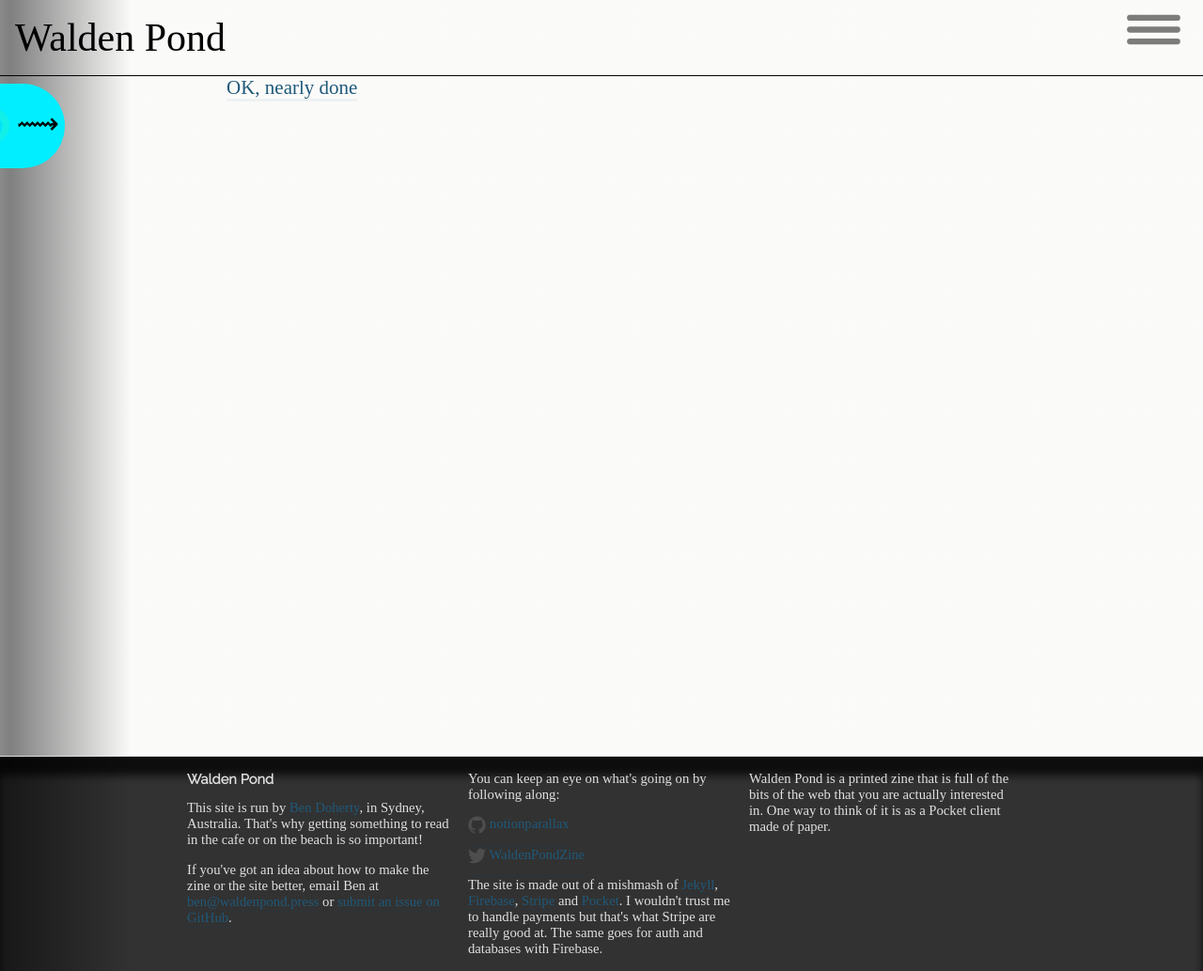
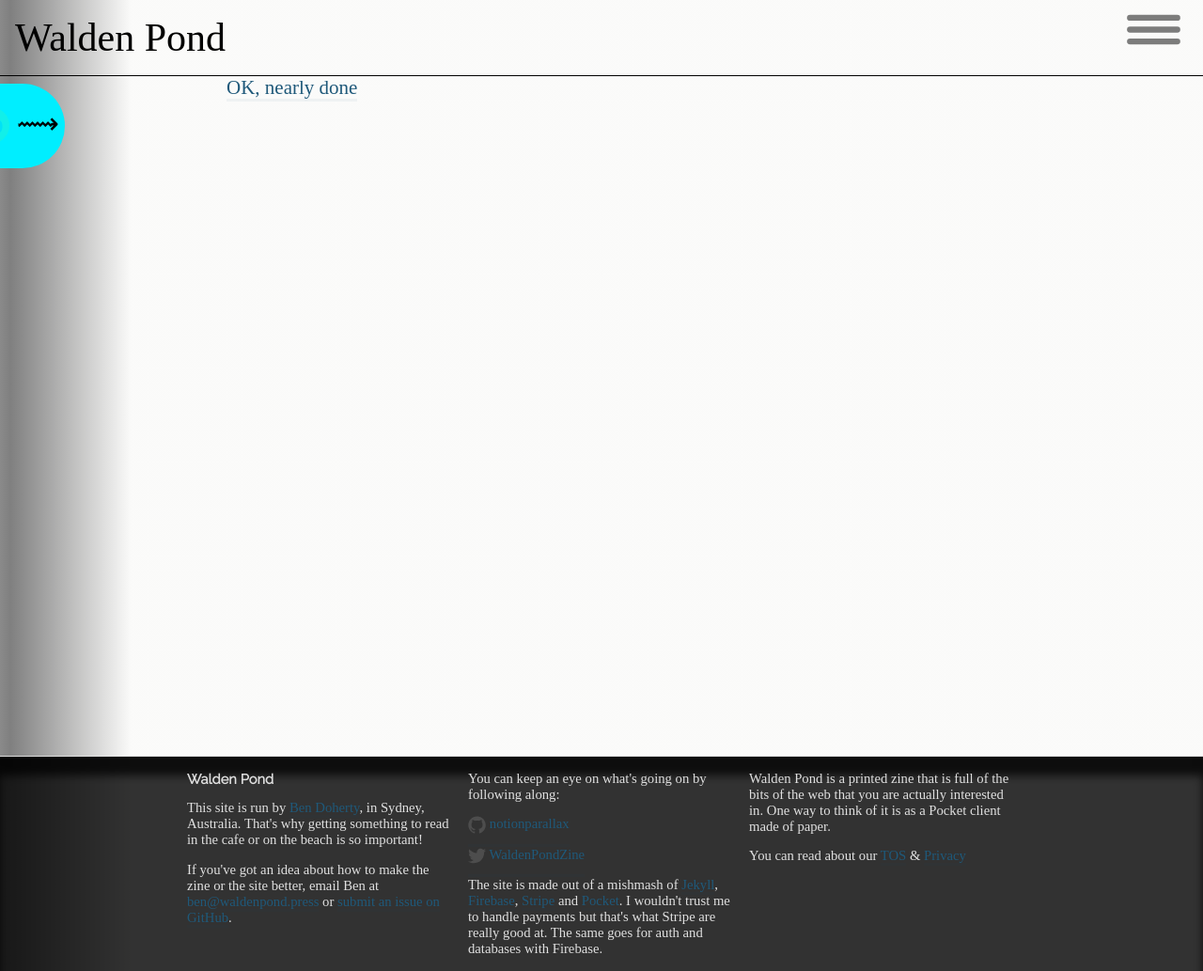
Before and after one commit to notionparallax/wp2frontEnd, a Jekyll site: the page built from success.md, in a window 1280 px wide. Shown: the whole page at 94% size. Built offline with Jekyll 4.4.1, drawn with Linux system fonts in a browser that asks for light colours; some web fonts are replaced.

Commit message:
move tos and privacy links to footer

```diff
--- a/_includes/footer.html
+++ b/_includes/footer.html
@@ -39,6 +39,8 @@
 
     <div class="footer-col">
       <p>{{ site.description }}</p>
+      <p>You can read about our <a href='{{ "tos" | absolute_url }}'>TOS</a> &
+        <a href='{{ "privacy" | absolute_url }}'>Privacy</a></p>
     </div>
   </div>
 </footer>
--- a/_includes/header.html
+++ b/_includes/header.html
@@ -34,10 +34,6 @@
           <a href='{{ "connect-pocket" | absolute_url }}'>Pocket Connection</a>
         </li>
         <li>
-          <a href='{{ "tos" | absolute_url }}'>TOS</a> &
-          <a href='{{ "privacy" | absolute_url }}'>Privacy</a>
-        </li>
-        <li>
           <a href='{{ "stories" | absolute_url }}'
             >About <em>Walden Pond</em></a
           >
```
